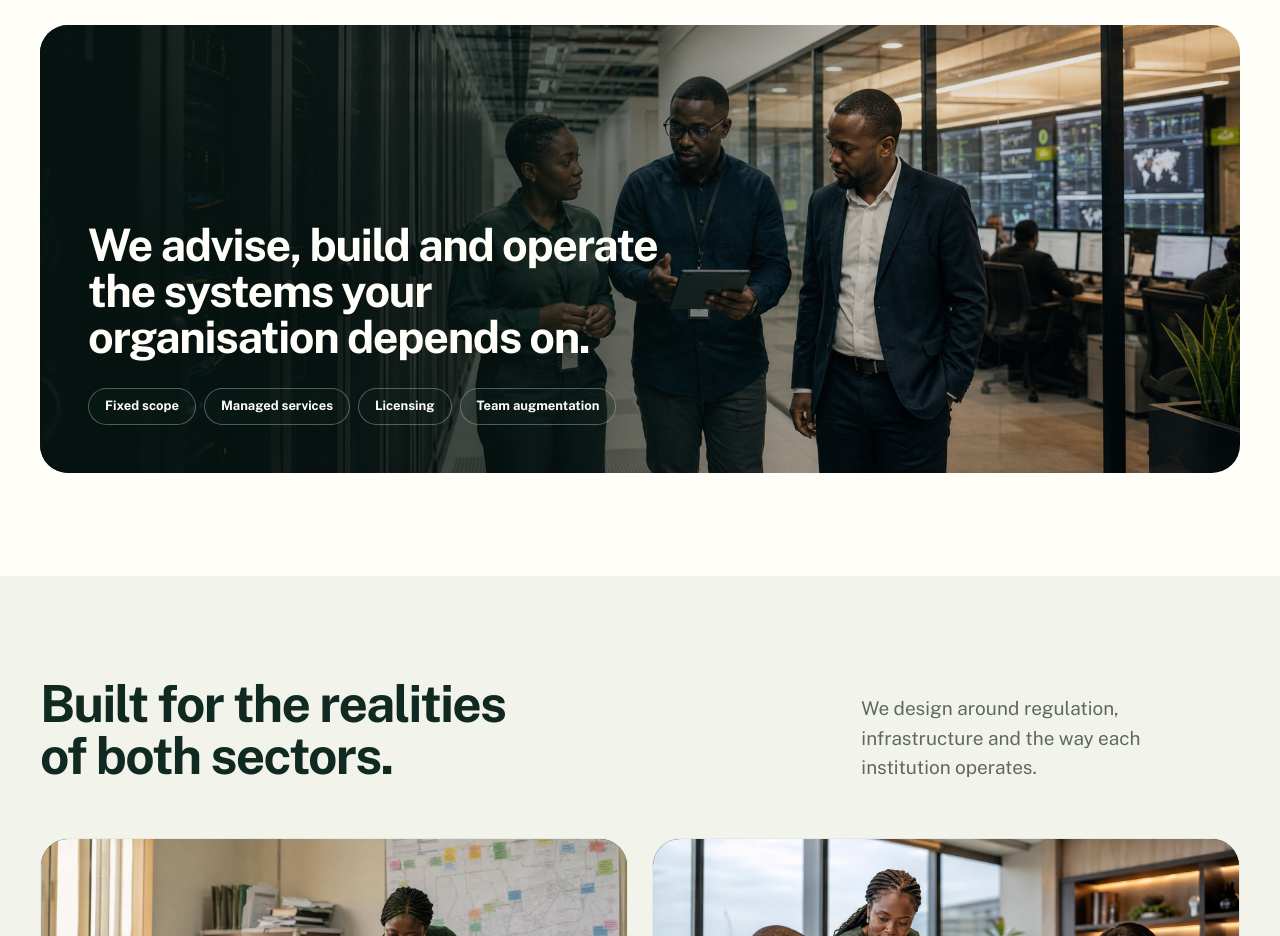
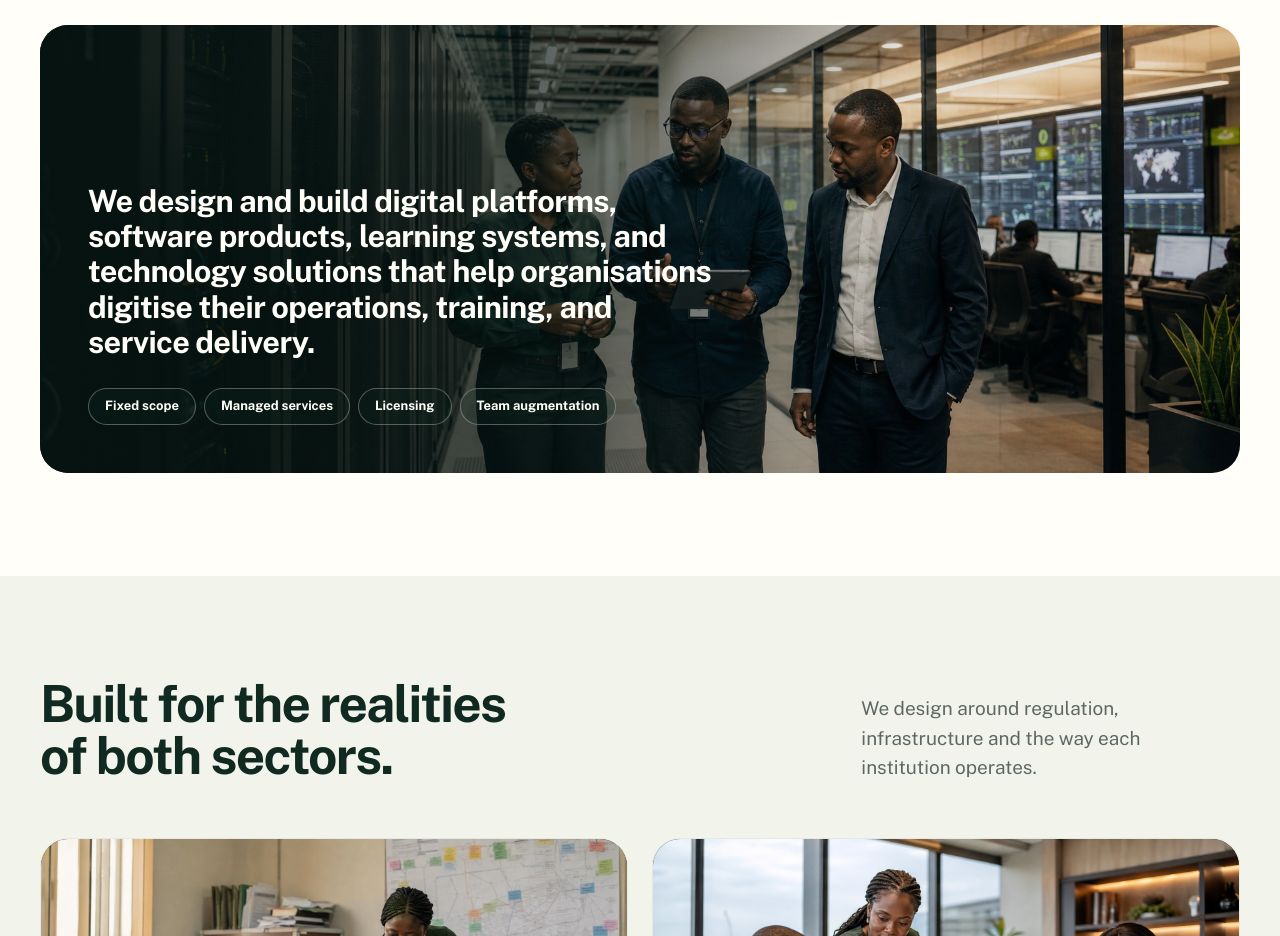
Before and after one commit to iDebugg/VonNewMan-Website, a Next.js app: page / in a window 1280 px wide. Shown: the part 3460-4396 px from the top of the page. Built offline with nearby package versions, Linux system fonts and the light colour scheme; no server answers.

Commit message:
Services banner: new statement (client wording), set a size down to fit
Co-Authored-By: Claude Fable 5.1 <noreply@anthropic.com>

```diff
--- a/components/sections/Services.tsx
+++ b/components/sections/Services.tsx
@@ -122,9 +122,13 @@ export function Services() {
           aria-hidden="true"
           className="absolute inset-0 bg-[linear-gradient(90deg,rgba(6,20,17,.92)_0%,rgba(6,20,17,.64)_42%,rgba(6,20,17,.08)_72%)]"
         />
-        <figcaption className="absolute inset-x-0 bottom-0 p-7 text-paper sm:p-10 lg:max-w-[42rem] lg:p-12">
-          <p className="font-display text-[clamp(2rem,3.5vw,3.5rem)] leading-[1.03] font-bold tracking-[-.03em]">
-            We advise, build and operate the systems your organisation depends on.
+        <figcaption className="absolute inset-x-0 bottom-0 p-7 text-paper sm:p-10 lg:max-w-[46rem] lg:p-12">
+          {/* Client wording, 8 September 2026, in the site's British spelling. Longer sentence,
+              so the size steps down from the previous statement. */}
+          <p className="font-display text-[clamp(1.5rem,2.4vw,2.25rem)] leading-[1.15] font-bold tracking-[-.02em]">
+            We design and build digital platforms, software products, learning systems, and
+            technology solutions that help organisations digitise their operations, training, and
+            service delivery.
           </p>
           <div className="mt-7 flex flex-wrap gap-2">
             {engagementModels.map((item) => (
```
